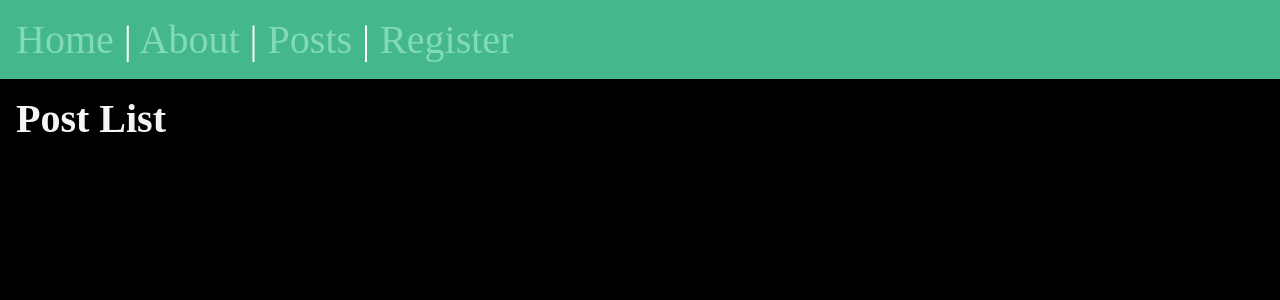
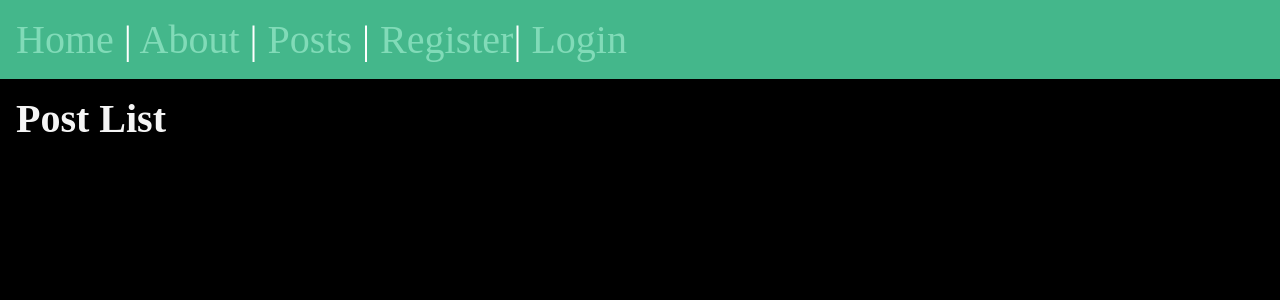
Before and after one commit to BrunoBReis/django-app, a Django app: page /posts/ in a window 1280 px wide. Shown: the top 300 px of the page. Run offline with Django 5.2, Linux system fonts and the light colour scheme; data that the repository does not hold is empty.

Commit message:
feat: criando a pagina de login

```diff
--- a/meuprojeto/templates/layout.html
+++ b/meuprojeto/templates/layout.html
@@ -17,7 +17,8 @@
         <a href="/">Home</a> |
         <a href="/about">About</a> |
         <a href="{% url 'posts:list' %}">Posts</a> |
-        <a href="{% url 'users:register'%}">Register</a>
+        <a href="{% url 'users:register'%}">Register</a>|
+        <a href="{% url 'users:login'%}">Login</a>
     </nav>
     <main>
         {% block content %}
```
